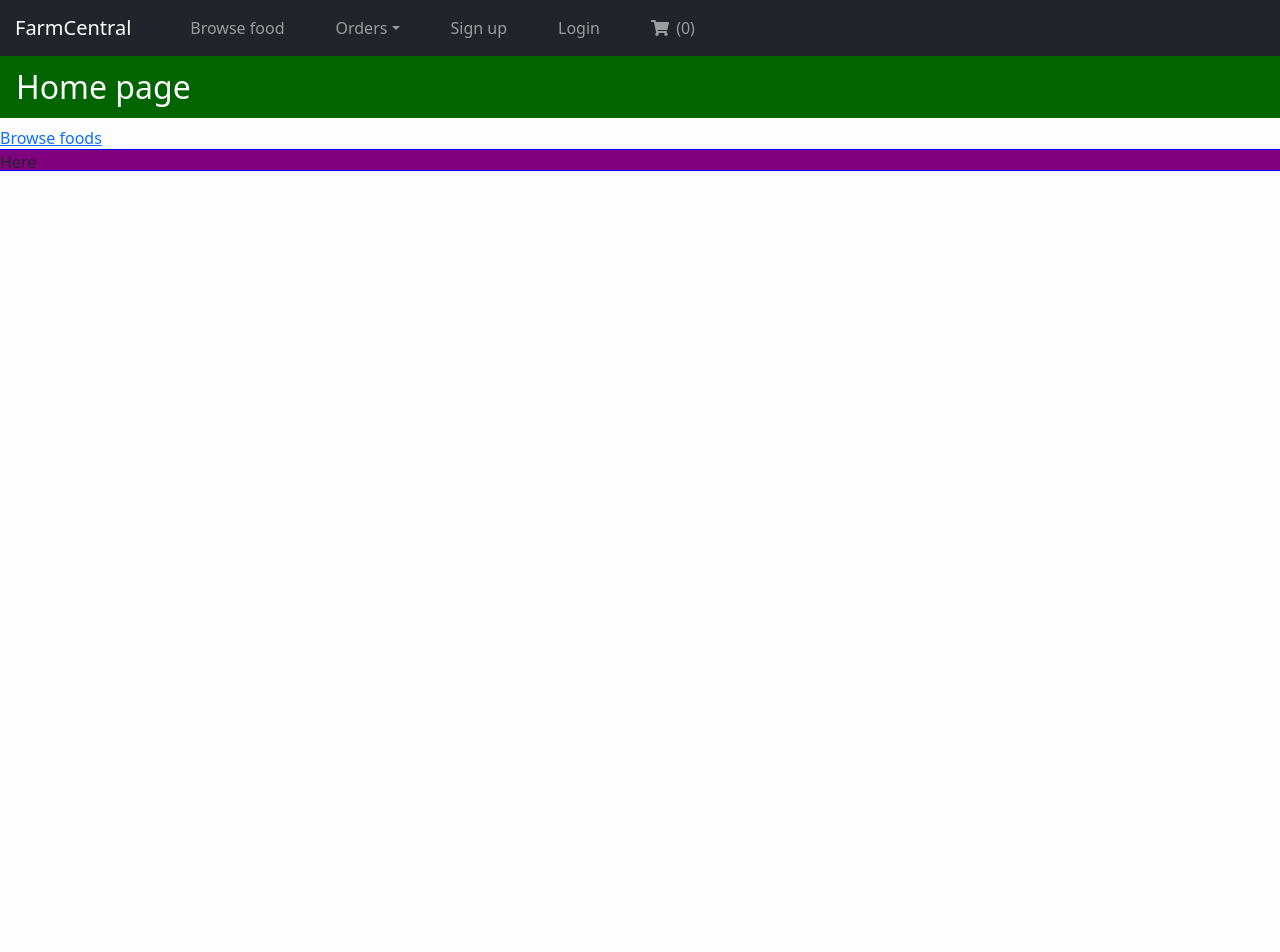
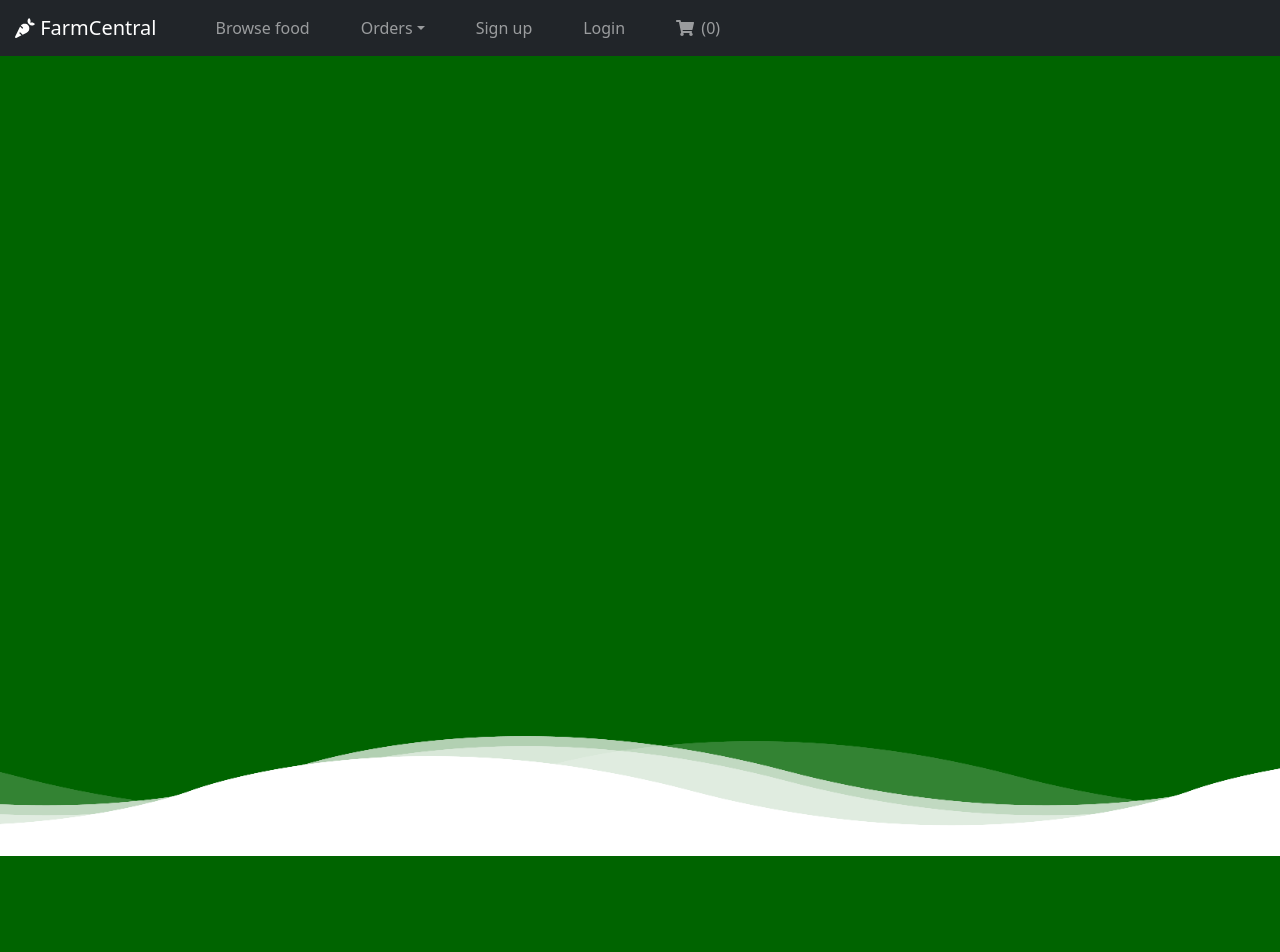
Before and after one commit to alexchkliar/farm-central-client, a React (Create React App) app in the folder client/: page / in a window 1280 px wide. Shown: the top 952 px of the page. Before the commit the page ends 800 px from the top, so only its background shows below. Built offline with nearby package versions, Linux system fonts and the light colour scheme; no server answers.

Commit message:
changes to landing page

```diff
--- a/client/src/components/Navbar.jsx
+++ b/client/src/components/Navbar.jsx
@@ -6,6 +6,7 @@ import 'bootstrap/dist/css/bootstrap.css'
 import { Nav, Navbar, NavDropdown } from 'react-bootstrap'
 import { FontAwesomeIcon } from '@fortawesome/react-fontawesome'
 import { faShoppingCart } from '@fortawesome/free-solid-svg-icons'
+import { faCarrot } from '@fortawesome/free-solid-svg-icons'
 
 const Navigation = ({ user, cartNum}) => {
 
@@ -18,7 +19,8 @@ const Navigation = ({ user, cartNum}) => {
     <Navbar bg="dark" variant="dark"
       sticky="top" expand="sm" collapseOnSelect >
       <Navbar.Brand href="/">
-        FarmCentral
+        <FontAwesomeIcon icon={faCarrot} className="font-awesome-icon" />
+        <span> FarmCentral</span>
       </Navbar.Brand>
 
       <Navbar.Toggle className="coloring" />
--- /dev/null
+++ b/client/src/css_components/home.css
@@ -0,0 +1,75 @@
+section {
+  position: relative;
+  width: 100%;
+  height: 100vh;
+  background: darkgreen;
+  overflow: hidden;
+}
+
+section .wave {
+  position: absolute;
+  bottom: 0;
+  left: 0;
+  width: 100%;
+  height: 100px;
+  background: url("../../public/wave.png");
+  background-size: 1000px 100px;
+}
+
+section .wave.wave1 {
+ animation: animate 30s linear infinite;
+ z-index: 1000;
+ opacity: 1;
+ animation-delay: 0s;
+ bottom: 0;
+}
+
+section .wave.wave2 {
+  animation: animate2 15s linear infinite;
+  z-index: 999;
+  opacity: 0.5;
+  animation-delay: -5s;
+  bottom: 10px;
+}
+
+section .wave.wave3 {
+  animation: animate 15s linear infinite;
+  z-index: 998;
+  opacity: 0.2;
+  animation-delay: -2s;
+  bottom: 15px;
+}
+
+section .wave.wave4 {
+  animation: animate2 15s linear infinite;
+  z-index: 997;
+  opacity: 0.7;
+  animation-delay: -5s;
+  bottom: 20px;
+}
+
+@keyframes animate {
+ 0%
+ {
+   background-position-x: 0;
+ }
+  100%
+  {
+    background-position-x: 1000px;
+  }
+}
+
+
+@keyframes animate2 {
+  0% {
+    background-position-x: 0;
+  }
+
+  100% {
+    background-position-x: -1000px;
+  }
+}
+
+.home-page-section-2 {
+
+}
--- a/client/src/pages/Home.jsx
+++ b/client/src/pages/Home.jsx
@@ -1,10 +1,20 @@
 import {posts} from "../data"
 import Card from "../components/Card"
+import '../css_components/home.css';
 
 const Home = () => {
   return (
     <div className="home">
-      <h1>Home page</h1>
+      {/* <h1>Home page</h1> */}
+      <section className="home-page-section-1">
+        <div className="wave wave1"></div>
+        <div className="wave wave2"></div>
+        <div className="wave wave3"></div>
+        <div className="wave wave4"></div>
+      </section>
+      <section className="home-page-section-2">
+
+      </section>
       <a href="/foods">Browse foods</a>
     </div>
   )
```
Also changed, not shown: client/public/wave.png (added).
